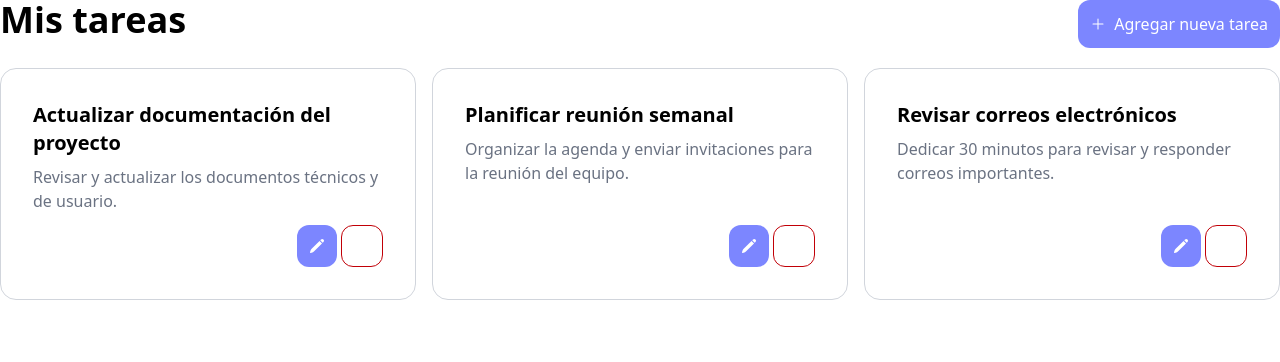
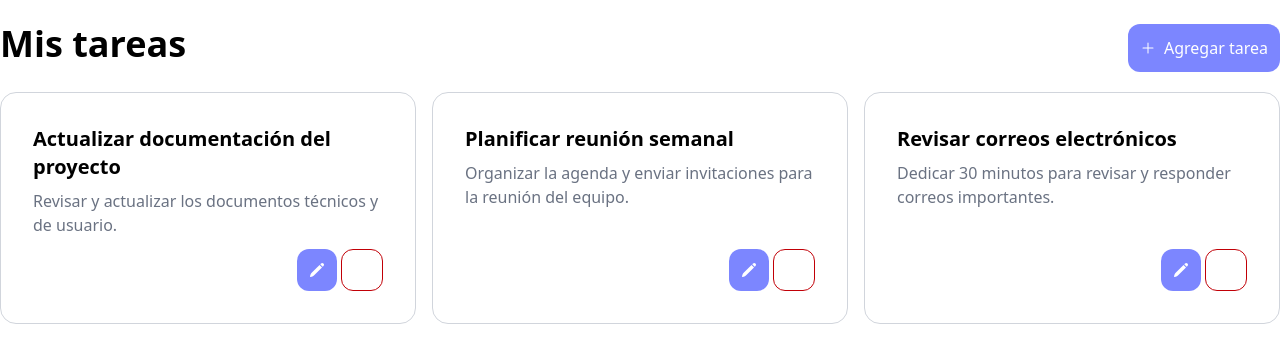
Before and after one commit to josemcj/task-manager, a React (Vite) app: page / in a window 1280 px wide. Shown: the top 362 px of the page. Built offline with nearby package versions, Linux system fonts and the light colour scheme.

Commit message:
feat: Agrega paddings

```diff
--- a/src/App.jsx
+++ b/src/App.jsx
@@ -1,7 +1,11 @@
 import TasksPage from '@/pages/tasks';
 
 function App() {
-  return <TasksPage />;
+  return (
+    <main className="py-6">
+      <TasksPage />
+    </main>
+  );
 }
 
 export default App;
--- a/src/pages/tasks/components/TaskCard.jsx
+++ b/src/pages/tasks/components/TaskCard.jsx
@@ -2,7 +2,7 @@ import { PencilIcon, TrashIcon } from '@heroicons/react/24/solid';
 import { useTasks } from 'hooks/useTasks';
 import Button from 'components/Button';
 
-function TaskCard({ task, onClick = () => null }) {
+function TaskCard({ task, onClick }) {
   const tasks = useTasks();
 
   const handleDelete = (id) => {
--- a/src/pages/tasks/index.jsx
+++ b/src/pages/tasks/index.jsx
@@ -21,7 +21,7 @@ function Tasks() {
   };
 
   return (
-    <div className="flex flex-col min-h-screen">
+    <>
       <TaskModal
         open={showTaskModal}
         onClose={onCloseTaskModal}
@@ -36,7 +36,7 @@ function Tasks() {
           <Button onClick={() => setShowTaskModal(true)}>
             <div className="flex items-center gap-2">
               <PlusIcon className="size-4" />
-              Agregar nueva tarea
+              Agregar tarea
             </div>
           </Button>
         </div>
@@ -48,10 +48,12 @@ function Tasks() {
             ))}
           </div>
         ) : (
-          <div className="text-gray-400 flex justify-center size-full">No hay tareas</div>
+          <div className="text-gray-500 flex justify-center items-center size-full p-18 font-bold text-lg">
+            No hay tareas
+          </div>
         )}
       </div>
-    </div>
+    </>
   );
 }
 
```
